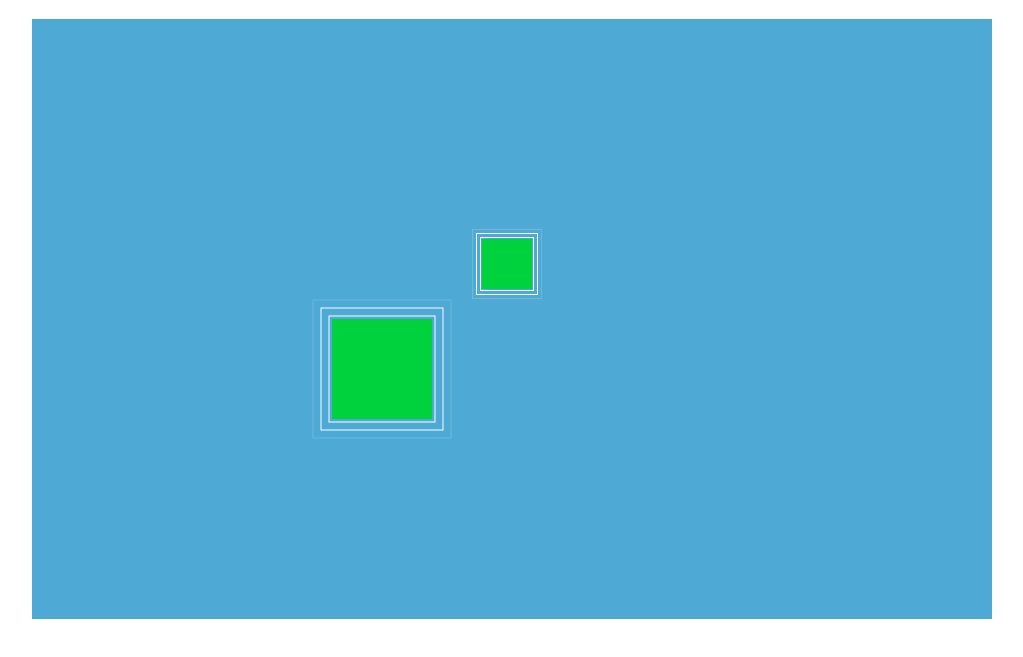
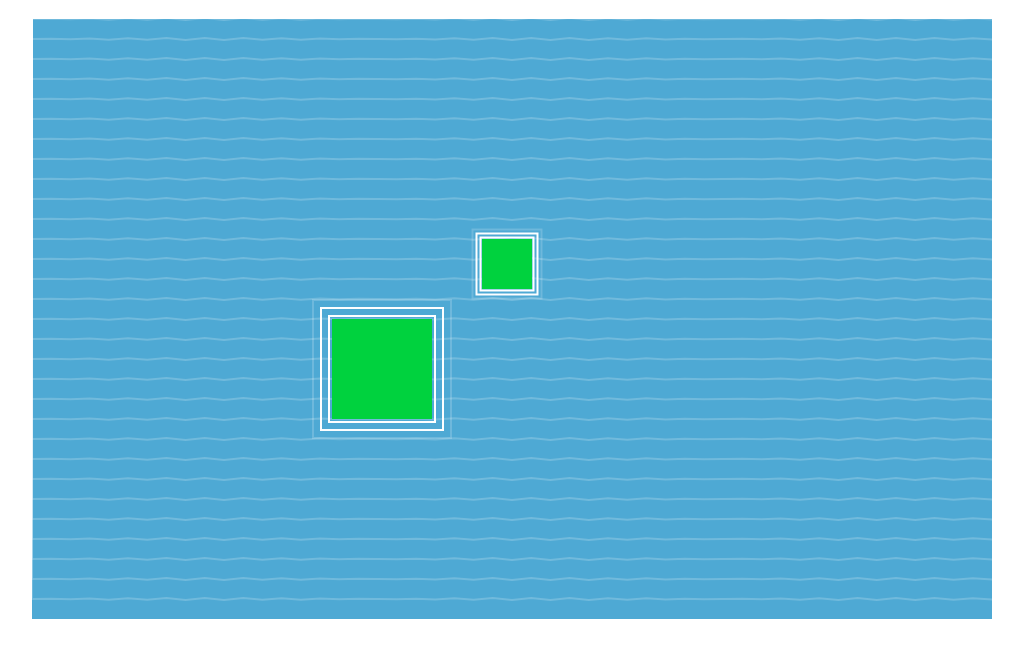
Before and after one commit to cfurrow/Pixel-Waves, a plain HTML site: page index.html in a window 1280 px wide. Shown: the part 61-718 px from the top of the page, without its empty margins (128-1151 px from the left). Drawn offline with Linux system fonts and the light colour scheme.

Commit message:
ADD ocean sine waves to entire "ocean"

```diff
--- a/index.html
+++ b/index.html
@@ -11,6 +11,7 @@
     <canvas id="wave-sim" width="960" height="600"></canvas>
   </div>
   <script type="text/javascript" src="scripts/land.js"></script>
+  <script type="text/javascript" src="scripts/land-wave.js"></script>
   <script type="text/javascript" src="scripts/wave.js"></script>
   <script type="text/javascript" src="scripts/main.js"></script>
 
--- /dev/null
+++ b/scripts/land-wave.js
@@ -0,0 +1,37 @@
+function Wave(land)
+{
+  this.sizeMultiple     = 1.5;
+  this.width            = land.width  * this.sizeMultiple;
+  this.height           = land.height * this.sizeMultiple;
+  this.minWidth         = land.width;
+  this.minHeight        = land.height;
+  this.x                = land.x - (this.width  - land.width)/2;
+  this.y                = land.y - (this.height - land.height)/2;
+  this.age              = 0;
+  this.waveStepInPixels = land.waveStepInPixels || 0.2;
+  this.opacity          = 0.001;
+  this.opacityStep      = 0.0001;
+  this.isVisible        = true;
+}
+
+Wave.prototype.draw = function(ctx)
+{
+  this.width  -= this.waveStepInPixels;
+  this.height -= this.waveStepInPixels;
+  this.age++;
+  if(this.width > this.minWidth && this.height > this.minHeight){
+    this.x      += this.waveStepInPixels/2;
+    this.y      += this.waveStepInPixels/2;
+    ctx.strokeStyle =  this.calculateStrokeStyle();
+    ctx.strokeRect(this.x,this.y,this.width,this.height);
+  }
+  else{
+    this.isVisible = false;
+  }
+}
+
+Wave.prototype.calculateStrokeStyle = function()
+{
+  this.opacity = this.opacity + (this.age * this.opacityStep);
+  return "rgba(255,255,255,"+this.opacity+")";
+}
--- a/scripts/main.js
+++ b/scripts/main.js
@@ -12,6 +12,17 @@ function step()
 
   ctx.clearRect(0,0,ctx.canvas.width,ctx.canvas.height);
 
+  i=0;
+  len = step.oceanWaves.length;
+  for(;i<len;i++)
+  {
+    step.oceanWaves[i].y+=0.2;
+    step.oceanWaves[i].draw(ctx);
+  }
+
+  i=0;
+  len = step.lands.length;
+
   for(;i<len;i++){
     step.lands[i].draw(ctx);
   }
@@ -25,7 +36,7 @@ function init()
   var ctx;
   var land;
   var land2;
-
+  var oceanWaves = 30;
 
   canvas       = document.getElementById("wave-sim");
   ctx          = canvas.getContext("2d");
@@ -37,10 +48,15 @@ function init()
   land2.height = 50;
   land2.waveStepInPixels = 0.1;
 
+
   step.ctx     = ctx;
   step.lands   = [];
   step.lands.push(land);
   step.lands.push(land2);
+  step.oceanWaves = [];
+  for(var i =0; i< oceanWaves; i++){
+    step.oceanWaves.push(new OceanWave(20*i));
+  }
 
   // start animation
   requestAnimationFrame(step);
--- a/scripts/wave.js
+++ b/scripts/wave.js
@@ -1,37 +1,31 @@
-function Wave(land)
+function OceanWave(initialY)
 {
-  this.sizeMultiple     = 1.5;
-  this.width            = land.width  * this.sizeMultiple;
-  this.height           = land.height * this.sizeMultiple;
-  this.minWidth         = land.width;
-  this.minHeight        = land.height;
-  this.x                = land.x - (this.width  - land.width)/2;
-  this.y                = land.y - (this.height - land.height)/2;
-  this.age              = 0;
-  this.waveStepInPixels = land.waveStepInPixels || 0.2;
-  this.opacity          = 0.001;
-  this.opacityStep      = 0.0001;
-  this.isVisible        = true;
+  this.x           = 0;
+  this.y           = initialY || 0;
+  this.resolution  = 100;
+  this.strokeStyle = "rgba(255,255,255,0.2)";
 }
 
-Wave.prototype.draw = function(ctx)
+OceanWave.prototype.draw = function(ctx)
 {
-  this.width  -= this.waveStepInPixels;
-  this.height -= this.waveStepInPixels;
-  this.age++;
-  if(this.width > this.minWidth && this.height > this.minHeight){
-    this.x      += this.waveStepInPixels/2;
-    this.y      += this.waveStepInPixels/2;
-    ctx.strokeStyle =  this.calculateStrokeStyle();
-    ctx.strokeRect(this.x,this.y,this.width,this.height);
+  if(this.y > ctx.canvas.height){
+    this.y = 0;
   }
-  else{
-    this.isVisible = false;
+  var i = 0;
+  var lx, ly;
+  var step = ctx.canvas.width / this.resolution;
+  lx = i;
+  ly = 0;
+
+  ctx.moveTo(0,this.y);
+  ctx.lineWidth = 2;
+  ctx.strokeStyle = this.strokeStyle;
+  ctx.beginPath();
+  for(; i< ctx.canvas.width; i+=step)
+  {
+    ctx.lineTo(lx,ly);
+    lx = 2*i;
+    ly = this.y + Math.sin(i);
   }
+  ctx.stroke();
 }
-
-Wave.prototype.calculateStrokeStyle = function()
-{
-  this.opacity = this.opacity + (this.age * this.opacityStep);
-  return "rgba(255,255,255,"+this.opacity+")";
-}
```
